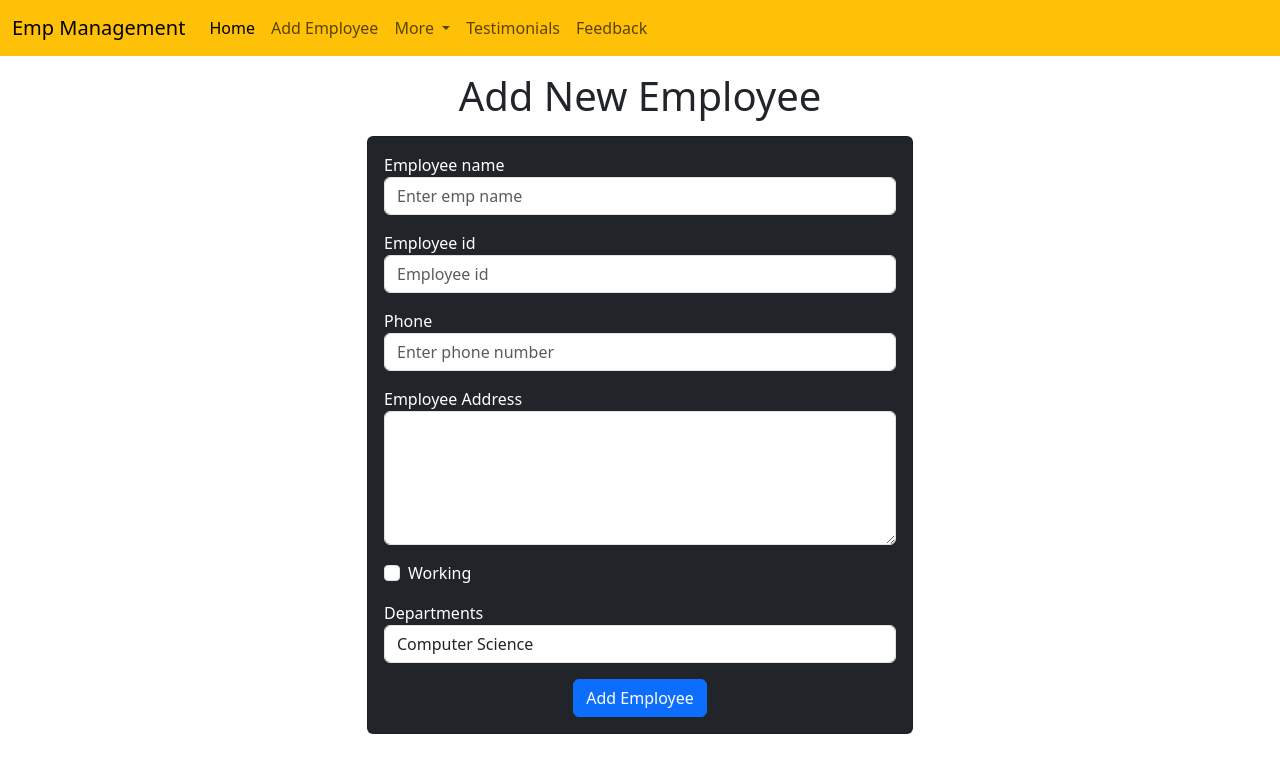
After one commit to Gkdave/myapp, a Django app: page /emp/add-emp/ in a window 1280 px wide. The commit adds this page. Shown: the top 773 px of the page. Run offline with Django 4.2, Linux system fonts and the light colour scheme.

Commit message:
added employee management

```diff
--- /dev/null
+++ b/emp/forms.py
@@ -0,0 +1,9 @@
+from django import forms
+from  .models import Emp
+
+
+
+class EmpForm(forms.ModelForm):
+    class Meta:
+        model=Emp
+        fields = ['name','emp_id','phone','address']
--- a/emp/models.py
+++ b/emp/models.py
@@ -2,4 +2,12 @@ from django.db import models
 
 # Create your models here.
 class Emp(models.Model):
-    name = models.CharField(max_length=200)
+    name= models.CharField(max_length=200)
+    emp_id= models.CharField(max_length=200)
+    phone = models.CharField(max_length=10)
+    address= models.CharField(max_length=150)
+    working= models.BooleanField(default=True)
+    department= models.CharField(null=True,max_length=10)
+
+    def __str__(self):
+        return self.name
--- a/emp/urls.py
+++ b/emp/urls.py
@@ -4,5 +4,8 @@ from . views import  *
 
 urlpatterns = [
 
-    path('emp/',employee),
+    path('home/',employee),
+    path('add-emp/',add_emp),
+    path('delete-emp/<int:emp_id>',delete_emp),
+    path('update-emp/<int:emp_id>',update_emp),
 ]
--- a/emp/views.py
+++ b/emp/views.py
@@ -1,6 +1,60 @@
-from django.shortcuts import render
+from django.shortcuts import render,redirect
+from django.http import HttpResponse
 from .models import Emp
 
+from .forms import EmpForm
 def employee(request):
     emps = Emp.objects.all()
-    return render(request,"employee.html",{'emps':emps})
+    return render(request,"emp/home.html",{'emp':emps})
+
+
+def add_emp(request):
+    if request.method == "POST" :
+        print('data is commitng')
+
+        #data fetch
+        emp_name = request.POST.get("emp_name")
+        emp_id = request.POST.get('emp_id')
+        emp_phone = request.POST.get('emp_phone')
+        emp_address = request.POST.get("emp_address")
+        # emp_working = request.POST.get('emp_working')
+        emp_department = request.POST.get("emp_department")
+
+
+        #Validation
+
+        #create model object and set the data
+
+        e = Emp()
+        e.name = emp_name
+        e.emp_id = emp_id
+        e.phone = emp_phone
+        e.address = emp_address
+        e.working = emp_working
+        e.department = emp_department
+
+        if emp_working is None:
+            e.working=False
+        else:
+            e.working=True
+
+        # Save the object
+        e.save()
+
+        #prepare msg
+
+        return redirect("/emp/home/")
+
+    form=EmpForm()
+
+    return render(request,'emp/add_emp.html')
+
+def delete_emp(request, emp_id):
+    print(emp_id)
+    emp = Emp.objects.get(pk=emp_id)
+    emp.delete()
+    return redirect("/emp/home/")
+
+def update_emp(request, emp_id):
+    emp=Emp.objects.get(pk=emp_id)
+    return render(request,"emp/update_emp.html",{"emp":emp })
--- a/myapp/urls.py
+++ b/myapp/urls.py
@@ -9,5 +9,5 @@ urlpatterns = [
     path('index/',home),
     path('about/',about),
     path('services/',services),
-    path("",include('emp.urls'))
+    path("emp/",include('emp.urls'))
 ]
--- /dev/null
+++ b/templates/emp/add_emp.html
@@ -0,0 +1,60 @@
+<!DOCTYPE html>
+<html lang="en">
+<head>
+    <meta charset="UTF-8">
+    <meta name="viewport" content="width=device-width, initial-scale=1.0">
+    <title>Employee Management</title>
+    <link href="https://cdn.jsdelivr.net/npm/bootstrap@5.3.2/dist/css/bootstrap.min.css" rel="stylesheet" integrity="sha384-T3c6CoIi6uLrA9TneNEoa7RxnatzjcDSCmG1MXxSR1GAsXEV/Dwwykc2MPK8M2HN" crossorigin="anonymous">
+</head>
+<body>
+    {% include 'emp/navbar.html' %}
+    <h1 class="text-center my-3">Add New Employee </h1>
+   <div class="container">
+    <div class="row">
+        <div class="col-md-6 offset-md-3">
+            <div class="card bg-dark text-white">
+                <div class="card-body">
+                    <form action="/emp/add-emp/" method="post">
+                        {% csrf_token %}
+                        <div class="mb-3">
+                            <label for="name">Employee name</label>
+                            <input type="text" name="emp_name" id="name" class="form-control" placeholder="Enter emp name">
+                        </div>
+                        <div class="mb-3">
+                            <label for="id">Employee id</label>
+                            <input id="id" type="text" class="form-control" placeholder="Employee id" name="emp_id">
+                        </div>
+                        <div class="mb-3">
+                            <label for="phone">Phone</label>
+                            <input id="phone" type="text" class="form-control" placeholder="Enter phone number"
+                            name="emp_phone">
+                        </div>
+                        <div class="mb-3">
+                            <label for="address">Employee Address</label>
+                           <textarea name="emp_address" id="address" cols="25" rows="5" class="form-control"></textarea>
+                        </div>
+                        <div class="mb-3 form-check">
+                            <label for="working">Working </label>
+                           <input type="checkbox" name="emp_working" id="working" class="form-check-input">
+                        </div>
+                        <div class="mb-3">
+                            <label for="department">Departments </label>
+                           <select name="emp_department" id="department" class="form-control">
+                            <option value="CSE">Computer Science</option>
+                            <option value="ME">Mechanical Engineering</option>
+                            <option value="EE">Electrical Engg</option>
+                           </select>
+                        </div>
+                        <div class="container text-center">
+                            <button class="btn btn-primary">Add Employee</button>
+                        </div>
+                    </form>
+                </div>
+            </div>
+
+        </div>
+    </div>
+   </div>
+   <script src="https://cdn.jsdelivr.net/npm/bootstrap@5.3.2/dist/js/bootstrap.bundle.min.js" integrity="sha384-C6RzsynM9kWDrMNeT87bh95OGNyZPhcTNXj1NW7RuBCsyN/o0jlpcV8Qyq46cDfL" crossorigin="anonymous"></script>
+  </body>
+</html>
--- /dev/null
+++ b/templates/emp/navbar.html
@@ -0,0 +1,38 @@
+<nav class="navbar navbar-expand-lg bg-warning">
+    <div class="container-fluid">
+      <a class="navbar-brand" href="#">Emp Management</a>
+      <button class="navbar-toggler" type="button" data-bs-toggle="collapse" data-bs-target="#navbarSupportedContent" aria-controls="navbarSupportedContent" aria-expanded="false" aria-label="Toggle navigation">
+        <span class="navbar-toggler-icon"></span>
+      </button>
+      <div class="collapse navbar-collapse" id="navbarSupportedContent">
+        <ul class="navbar-nav me-auto mb-2 mb-lg-0">
+          <li class="nav-item">
+            <a class="nav-link active" aria-current="page" href="/emp/home/">Home</a>
+          </li>
+          <li class="nav-item">
+            <a class="nav-link" href="/emp/add-emp/">Add Employee</a>
+          </li>
+          <li class="nav-item dropdown">
+            <a class="nav-link dropdown-toggle" href="#" role="button" data-bs-toggle="dropdown" aria-expanded="false">
+              More
+            </a>
+            <ul class="dropdown-menu">
+              <li><a class="dropdown-item" href="#">View Employee</a></li>
+              <li><a class="dropdown-item" href="#">About</a></li>
+              <li><hr class="dropdown-divider"></li>
+              <li><a class="dropdown-item" href="#">Follow</a></li>
+            </ul>
+          </li>
+          <li class="nav-item">
+            <a class="nav-link" href="/emp/testimonials/">Testimonials</a>
+          </li>
+          <li class="nav-item">
+            <a class="nav-link" href="/emp/feedback/">Feedback</a>
+          </li>
+
+
+        </ul>
+
+      </div>
+    </div>
+  </nav>
--- a/templates/navbar.html
+++ b/templates/navbar.html
@@ -3,5 +3,6 @@
     <li><a href="/index/">HOME</a></li>
     <li><a href="/about/">about</a></li>
     <li><a href="/services/">services</a></li>
+    <li><a href="emp/employee">Employee Management</a></li>
 
 </ul>
```
Also changed, not shown: emp/admin.py (+7 -2 lines), templates/emp/home.html (added, +60 -0 lines), templates/emp/update_emp.html (added, +69 -0 lines), templates/employee.html (deleted, +0 -10 lines), db.sqlite3, emp/migrations/0001_initial.py, emp/migrations/0002_alter_emp_address_alter_emp_department_and_more.py (added).
